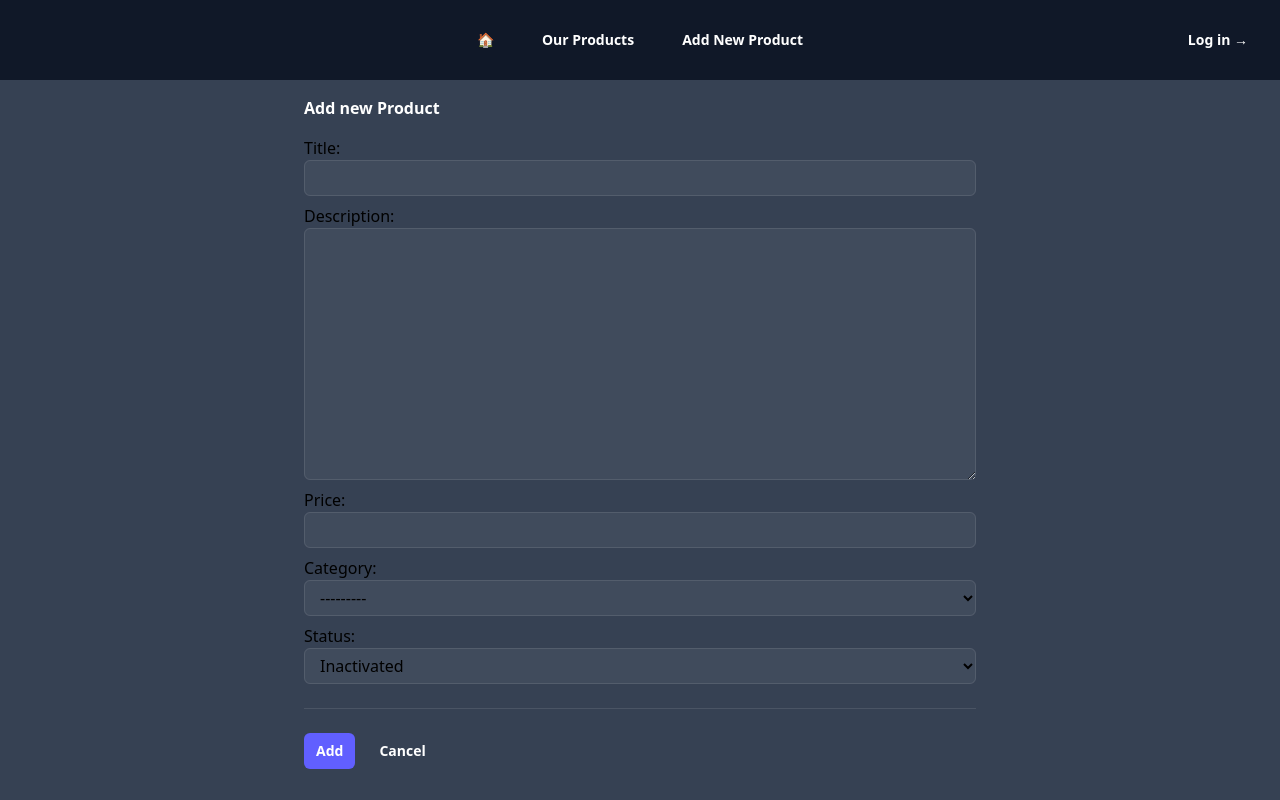
After one commit to kraspy/django_app, a Django app: page /products/add/ in a window 1280 px wide. The commit adds this page. Run offline with Django 5.2, Linux system fonts and the light colour scheme; data that the repository does not hold is empty.

Commit message:
chore: Add Templates & Forms to Add/Edit/Remove Products

```diff
--- /dev/null
+++ b/app/store/forms.py
@@ -0,0 +1,45 @@
+from django import forms
+
+from .models import Category, Product
+
+TEXTINPUT_CLASSES = 'block w-full mb-2 rounded-md bg-white/5 px-3 py-1.5 text-base outline-1 -outline-offset-1 outline-white/10 focus:outline-2 focus:-outline-offset-2 focus:outline-indigo-500'
+
+
+class AddProductForm(forms.ModelForm):
+    class Meta:
+        model = Product
+
+        fields = (
+            'name',
+            'description',
+            'price',
+            'category',
+            'status',
+        )
+        labels = {
+            'name': 'Title',
+            'description': 'Description',
+            'price': 'Price',
+            'category': 'Category',
+            'status': 'Status',
+        }
+        widgets = {
+            'name': forms.TextInput(attrs={'class': TEXTINPUT_CLASSES}),
+            'description': forms.Textarea(attrs={'class': TEXTINPUT_CLASSES}),
+            'price': forms.NumberInput(attrs={'class': TEXTINPUT_CLASSES}),
+            'category': forms.Select(attrs={'class': TEXTINPUT_CLASSES}),
+            'status': forms.Select(attrs={'class': TEXTINPUT_CLASSES}),
+        }
+
+
+class RemoveProductForm(forms.Form):
+    confirm = forms.BooleanField(
+        required=True,
+        label='Do you really want to remove?',
+        widget=forms.CheckboxInput(
+            attrs={
+                'class': 'col-start-1 row-start-1 appearance-none rounded-sm border border-white/10 bg-white/5 checked:border-indigo-500 checked:bg-indigo-500 indeterminate:border-indigo-500 indeterminate:bg-indigo-500 focus-visible:outline-2 focus-visible:outline-offset-2 focus-visible:outline-indigo-500 disabled:border-white/5 disabled:bg-white/10 disabled:checked:bg-white/10 forced-colors:appearance-auto',
+                'id': 'confirm',
+            }
+        ),
+    )
--- a/app/store/models.py
+++ b/app/store/models.py
@@ -52,3 +52,6 @@ class Category(models.Model):
 
     def __repr__(self) -> str:
         return f'{super().__class__.__name__}(name={self.name!r})'
+
+    def __str__(self) -> str:
+        return self.name
--- /dev/null
+++ b/app/store/templates/store/add_product.html
@@ -0,0 +1,19 @@
+{% extends 'base.html' %}
+
+{% block title %}
+  Add Product{{ block.super }}
+{% endblock %}
+
+{% block content %}
+  <form method="post" class="my-4 mx-auto max-w-2xl">
+    {% csrf_token %}
+    <div class="mt-4 pb-4 border-b border-white/10">
+      <h2 class="font-semibold text-white mb-4">Add new Product</h2>
+      {{ form }}
+    </div>
+    <div class="mt-6 flex items-center gap-x-6">
+      <button type="submit" class="rounded-md bg-indigo-500 px-3 py-2 text-sm font-semibold text-white focus-visible:outline-2 focus-visible:outline-offset-2 focus-visible:outline-indigo-500">Add</button>
+      <button type="button" class="text-sm/6 font-semibold text-white">Cancel</button>
+    </div>
+  </form>
+{% endblock %}
--- a/app/store/urls.py
+++ b/app/store/urls.py
@@ -8,4 +8,11 @@ urlpatterns = [
     path('', views.page_index, name='index'),
     path('products/', views.products, name='products'),
     path('products/<int:pk>/', views.product, name='product'),
+    path('products/add/', views.add_product, name='add_product'),
+    path('products/edit/<int:pk>/', views.edit_product, name='edit_product'),
+    path(
+        'products/delete/<int:pk>/',
+        views.remove_product,
+        name='remove_product',
+    ),
 ]
--- a/app/store/views.py
+++ b/app/store/views.py
@@ -1,5 +1,6 @@
-from django.shortcuts import get_object_or_404, render
+from django.shortcuts import get_object_or_404, redirect, render
 
+from .forms import AddProductForm, RemoveProductForm
 from .models import Category, Product
 
 
@@ -24,3 +25,57 @@ def product(request, pk):
     }
 
     return render(request, 'store/product.html', context)
+
+
+def add_product(request):
+    if request.method == 'POST':
+        form = AddProductForm(request.POST)
+
+        if form.is_valid():
+            form.save()
+            return redirect('store:index')
+
+    else:
+        form = AddProductForm()
+
+    return render(request, 'store/add_product.html', {'form': form})
+
+
+def edit_product(request, pk):
+    product = get_object_or_404(Product, pk=pk)
+
+    if request.method == 'POST':
+        form = AddProductForm(instance=product)
+
+        if form.is_valid():
+            form.save()
+            return redirect('store:product', pk=pk)
+
+    else:
+        form = AddProductForm(instance=product)
+
+    context = {
+        'form': form,
+        'product': product,
+    }
+
+    return render(request, 'store/edit_product.html', context)
+
+
+def remove_product(request, pk):
+    product = get_object_or_404(Product, pk=pk)
+
+    if request.method == 'POST':
+        form = RemoveProductForm(request.POST)
+        if form.is_valid():
+            product.delete()
+            return redirect('store:products')
+    else:
+        form = RemoveProductForm()
+
+    context = {
+        'form': form,
+        'product': product,
+    }
+
+    return render(request, 'store/remove_product.html', context)
--- a/app/templates/includes/header.html
+++ b/app/templates/includes/header.html
@@ -10,7 +10,7 @@
     <div class="hidden lg:flex lg:gap-x-12">
         <a href="{% url "store:index" %}" class="text-sm/6 font-semibold text-white">🏠</a>
         <a href="{% url "store:products" %}" class="text-sm/6 font-semibold text-white">Our Products</a>
-        <a href="#" class="text-sm/6 font-semibold text-white">Add New Product</a>
+        <a href="{% url 'store:add_product' %}" class="text-sm/6 font-semibold text-white">Add New Product</a>
     </div>
     <div class="hidden lg:flex lg:flex-1 lg:justify-end">
         <a href="#" class="text-sm/6 font-semibold text-white">Log in <span aria-hidden="true">&rarr;</span></a>
```
Also changed, not shown: app/store/templates/store/edit_product.html (added, +19 -0 lines), app/store/templates/store/product.html (+12 -3 lines), app/store/templates/store/remove_product.html (added, +32 -0 lines).
